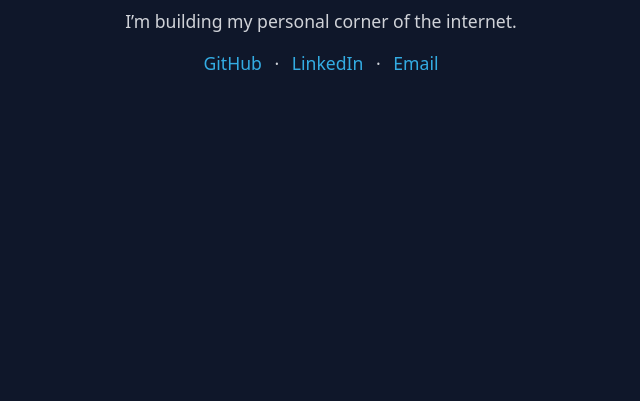
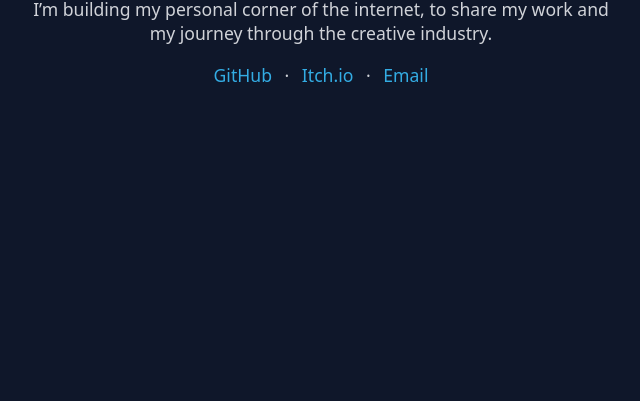
Before and after one commit to tysonn-j-smith/tysonn-j-smith.github.io, a plain HTML site: page index.html in a window 1280 px wide. Shown: the part 399-800 px from the top of the page, without its empty margins (319-959 px from the left). Drawn offline with Linux system fonts and the light colour scheme.

Commit message:
Update index.html

```diff
--- a/index.html
+++ b/index.html
@@ -2,7 +2,7 @@
 <html lang="en">
 <head>
   <meta charset="UTF-8" />
-  <title>Your Name</title>
+  <title>Tysonn J. Smith</title>
   <meta name="viewport" content="width=device-width, initial-scale=1" />
   <meta name="description" content="Personal portfolio of Your Name" />
   <style>
@@ -43,12 +43,12 @@
   <main>
     <h1>Your Name</h1>
     <p>
-      I’m building my personal corner of the internet.
+      I’m building my personal corner of the internet, to share my work and my journey through the creative industry.
     </p>
     <p>
       <a href="https://github.com/yourusername">GitHub</a>
       ·
-      <a href="#">LinkedIn</a>
+      <a href="#">Itch.io</a>
       ·
       <a href="mailto:you@email.com">Email</a>
     </p>
```
